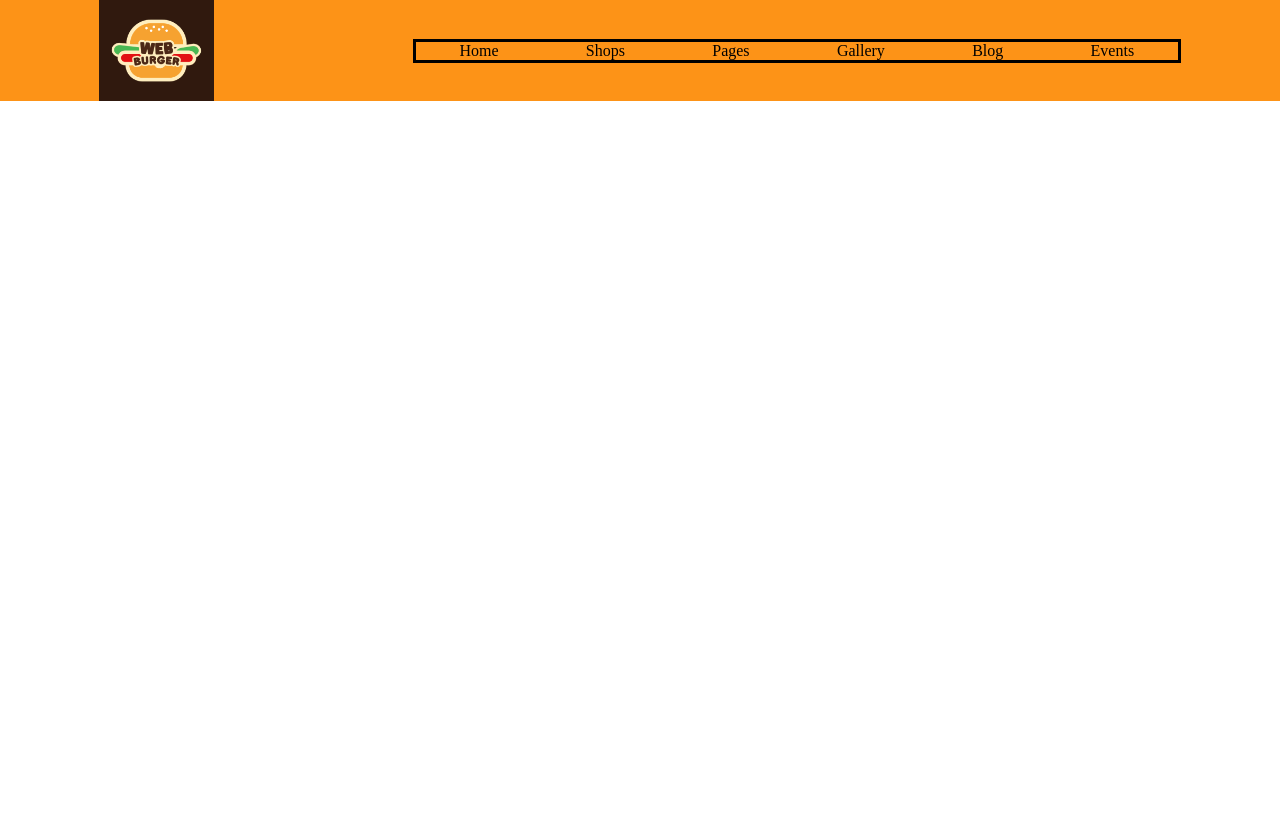
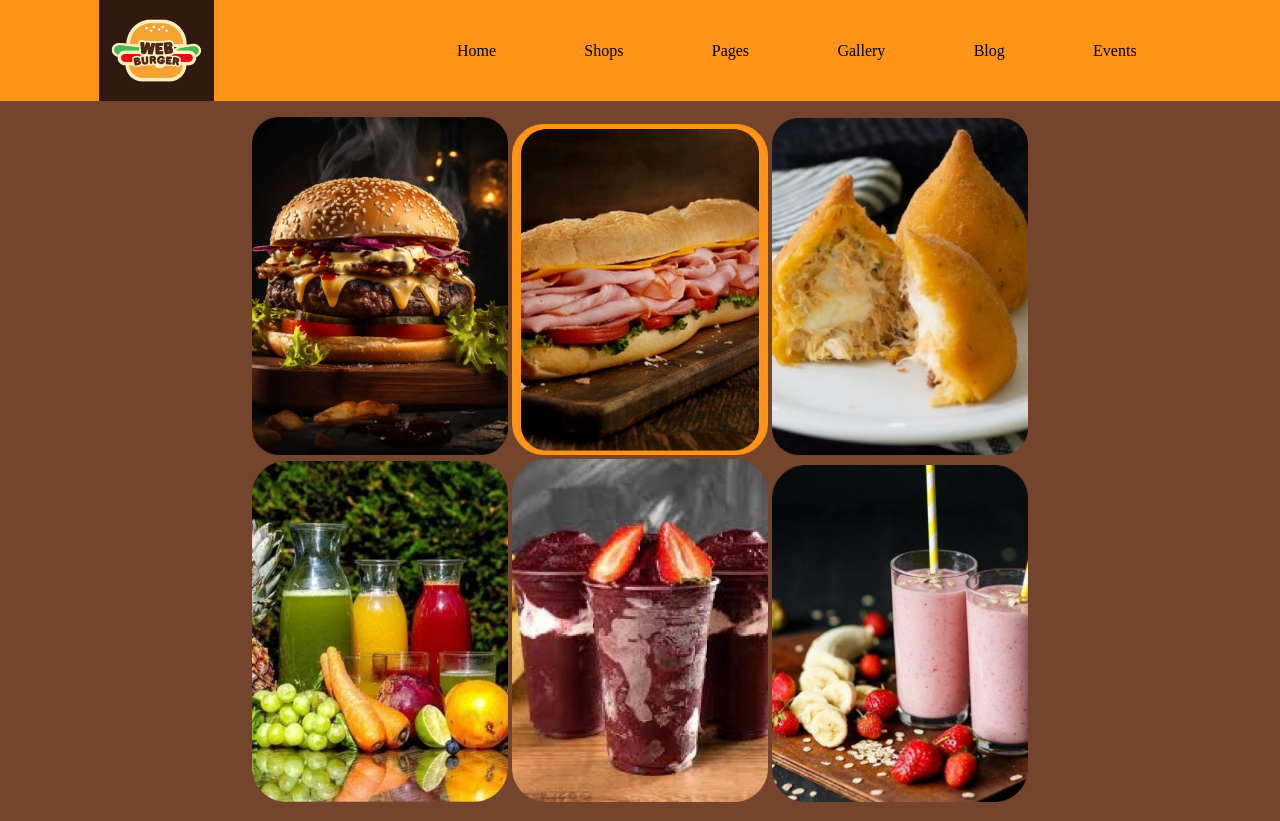
Before and after one commit to mariaclara292007/kidelicia, a plain HTML site: page index.html in a window 1280 px wide. Before the commit the page ends 800 px from the top, so only its background shows below. Drawn offline with Linux system fonts and the light colour scheme.

Commit message:
atualizaçoes

```diff
--- a/index.html
+++ b/index.html
@@ -20,5 +20,18 @@
            </ul>
         </nav>
     </header>
+    <main>
+       <figure>
+        <img src="./image/hamburguer.png" alt="">
+        <img src="./image/Frame 10.png" alt="">
+        <img src="./image/salgado 1.png" alt="">
+       </figure>
+
+       <figure>
+        <img src="./image/sucos.png" alt="">
+        <img src="./image/image 5.png" alt="">
+        <img src="./image/image 6.png" alt="">
+       </figure>
+    </main>
 </body>
 </html>
--- a/style.scss
+++ b/style.scss
@@ -11,12 +11,25 @@ header{
     align-items: center;
     img{
         width: 9%;
-    }
+    };
     ul{
         display: flex;
         list-style: none;
         justify-content: space-around;
-        border: solid;
         width: 60vw;
     }
 }
+figure{
+    img{
+        width: 20vw;
+    }
+}
+
+main{
+    background-color: #75442C;
+    display: flex;
+    flex-direction: column;
+    height: 90vh;
+    justify-content: center;
+    align-items: center;
+}
```
Also changed, not shown: image/hamburguer.png (added), style.css, 1 other file.
